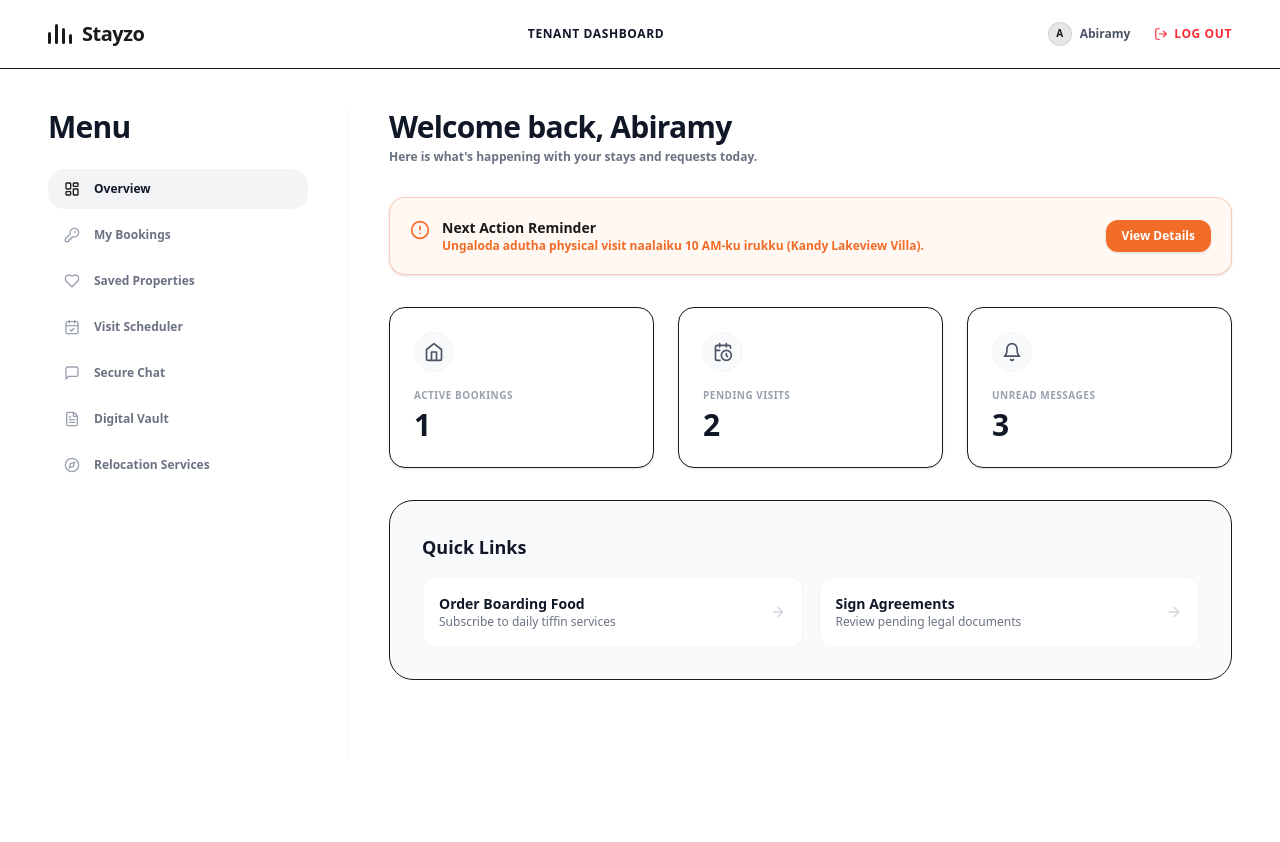
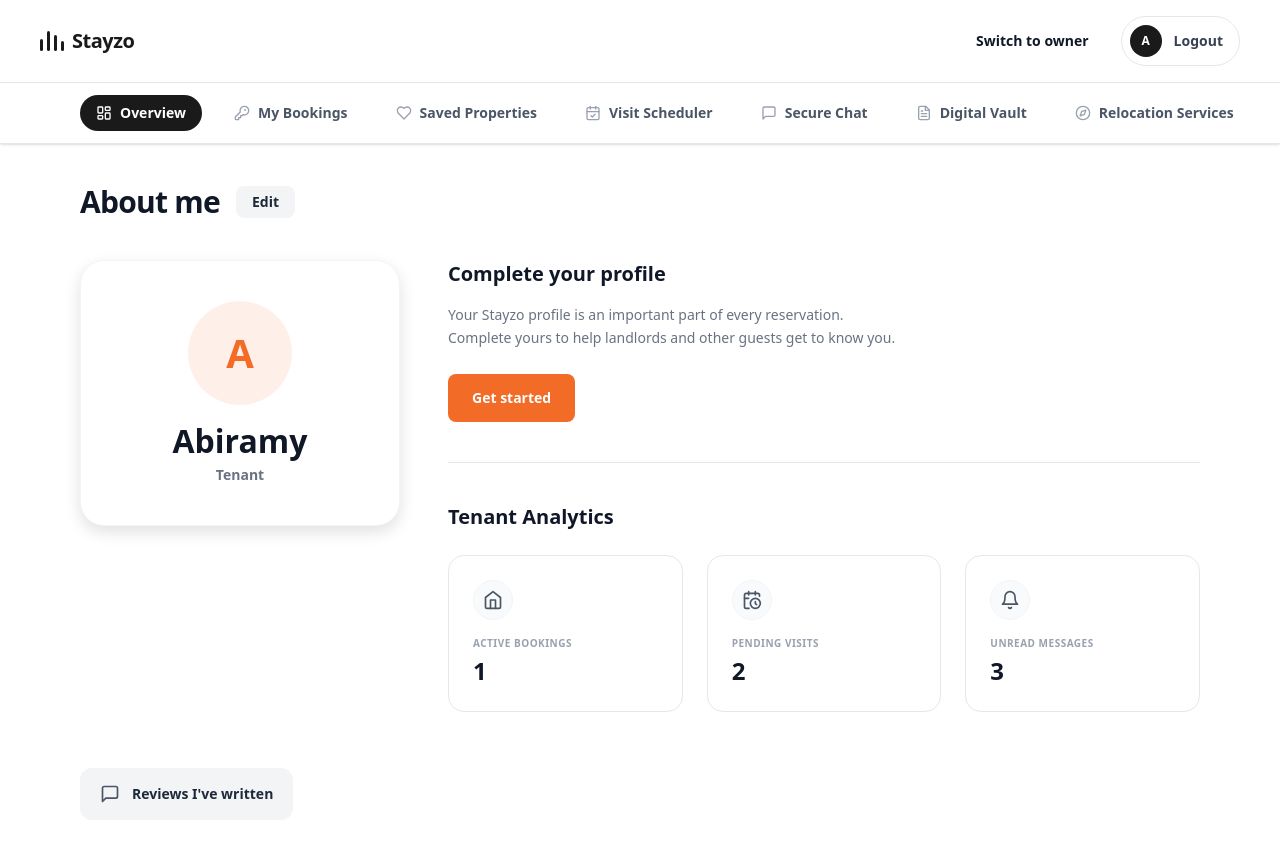
Before and after one commit to AbiNathan11/Stayzo_frontend, a Next.js app: page /dashboard/tenant in a window 1280 px wide. Shown: the top 842 px of the page. Before the commit the page ends 800 px from the top, so only its background shows below. Built offline with nearby package versions, Linux system fonts and the light colour scheme.

Commit message:
frontend

```diff
--- a/src/app/dashboard/tenant/layout.tsx
+++ b/src/app/dashboard/tenant/layout.tsx
@@ -55,10 +55,10 @@ export default function TenantDashboardLayout({
     <div className="min-h-screen bg-white text-[#1A1A1A] font-sans selection:bg-[#1A1A1A] selection:text-white flex flex-col">
 
       {/* Top Header */}
-      <header className="w-full bg-white border-b border-gray-150 py-5 px-6 sm:px-12 flex justify-between items-center z-50 shrink-0 select-none">
+      <header className="w-full bg-white border-b border-gray-200 py-4 px-6 sm:px-10 flex justify-between items-center z-50 shrink-0 select-none">
 
         {/* Left Brand Logo */}
-        <Link href="/" className="flex items-center space-x-2.5 group">
+        <Link href="/" className="flex items-center space-x-2 group">
           <div className="flex items-end space-x-1 h-5">
             <div className="w-[3px] h-3 bg-[#1A1A1A] rounded-full group-hover:bg-[#1A1A1A] transition-colors"></div>
             <div className="w-[3px] h-5 bg-[#1A1A1A] rounded-full group-hover:bg-[#1A1A1A] transition-colors"></div>
@@ -68,38 +68,26 @@ export default function TenantDashboardLayout({
           <span className="text-xl font-bold tracking-tight text-[#1A1A1A]">Stayzo</span>
         </Link>
 
-        {/* Center Navigation Links (Simplified for Layout) */}
-        <nav className="hidden md:flex items-center space-x-8 text-xs font-bold text-gray-500">
-          <span className="text-gray-900 font-extrabold uppercase tracking-wider">Tenant Dashboard</span>
-        </nav>
-
         {/* Right utility options */}
-        <div className="flex items-center space-x-6">
-          <div className="hidden sm:flex items-center space-x-2 text-xs font-bold text-gray-600">
-            <div className="w-6 h-6 rounded-full bg-[#1A1A1A]/10 text-[#1A1A1A] flex items-center justify-center text-[10px] font-extrabold shrink-0 border border-[#1A1A1A]/10">
+        <div className="flex items-center space-x-4">
+          <span className="hidden sm:inline text-sm font-semibold text-gray-900 cursor-pointer hover:bg-gray-50 px-4 py-2 rounded-full transition">
+            Switch to owner
+          </span>
+          <button
+            onClick={handleLogout}
+            className="flex items-center space-x-3 bg-white border border-gray-200 hover:shadow-md transition rounded-full p-2 pr-4 cursor-pointer"
+          >
+            <div className="w-8 h-8 rounded-full bg-[#1A1A1A] text-white flex items-center justify-center text-xs font-bold shrink-0">
               {userInitial}
             </div>
-            <span>{user?.firstName}</span>
-          </div>
-          <button
-            onClick={handleLogout}
-            className="flex items-center space-x-1.5 text-xs font-extrabold text-red-500 hover:text-red-600 transition uppercase tracking-wider cursor-pointer"
-          >
-            <LogOut className="w-3.5 h-3.5" />
-            <span className="hidden sm:inline">Log out</span>
+            <span className="text-sm font-semibold text-gray-700 hidden sm:inline">Logout</span>
           </button>
         </div>
       </header>
 
-      {/* Main Layout Grid */}
-      <div className="flex-1 flex flex-col md:flex-row max-w-7xl w-full mx-auto px-6 sm:px-12 py-10 gap-10">
-
-        {/* Left Column: Sidebar Navigation */}
-        <aside className="w-full md:w-[260px] shrink-0">
-          <div className="space-y-6 sticky top-8">
-            <h1 className="text-3xl font-extrabold tracking-tight text-gray-900 mb-6">Menu</h1>
-
-            <nav className="flex flex-col space-y-1.5">
+      {/* Horizontal Dashboard Navigation */}
+      <div className="w-full bg-white border-b border-gray-200 shadow-sm sticky top-0 z-40 overflow-x-auto no-scrollbar">
+        <nav className="max-w-[1200px] mx-auto px-6 sm:px-10 flex items-center space-x-1 sm:space-x-4 py-3">
           {navItems.map((item) => {
             const isActive = pathname === item.href;
             const Icon = item.icon;
@@ -108,29 +96,25 @@ export default function TenantDashboardLayout({
               <Link
                 key={item.href}
                 href={item.href}
-                    className={`flex items-center space-x-3.5 w-full px-4 py-3 rounded-2xl text-xs font-extrabold transition text-left select-none ${
+                className={`flex items-center space-x-2 px-4 py-2 rounded-full text-xs sm:text-sm font-semibold transition whitespace-nowrap select-none ${
                   isActive
-                        ? 'bg-gray-100 text-gray-900'
-                        : 'text-gray-500 hover:bg-gray-50 hover:text-gray-900'
+                    ? 'bg-[#1A1A1A] text-white'
+                    : 'text-gray-600 hover:bg-gray-100 hover:text-gray-900'
                 }`}
               >
-                    <Icon className={`w-4 h-4 shrink-0 ${isActive ? 'text-[#1A1A1A]' : 'text-gray-400'}`} />
+                <Icon className={`w-4 h-4 shrink-0 ${isActive ? 'text-white' : 'text-gray-400'}`} />
                 <span>{item.name}</span>
               </Link>
             )
           })}
         </nav>
       </div>
-        </aside>
 
-        {/* Vertical divider line */}
-        <div className="hidden md:block w-px bg-gray-100 self-stretch"></div>
-
-        {/* Right Column: Displaying Active Page Content */}
-        <main className="flex-1 min-w-0">
+      {/* Main Content Area */}
+      <div className="flex-1 max-w-[1200px] w-full mx-auto px-6 sm:px-10 py-10">
+        <main className="w-full min-w-0">
           {children}
         </main>
-
       </div>
     </div>
   );
--- a/src/app/dashboard/tenant/page.tsx
+++ b/src/app/dashboard/tenant/page.tsx
@@ -1,7 +1,7 @@
 "use client";
 
 import React, { useState, useEffect } from 'react';
-import { Home, CalendarClock, Bell, AlertCircle, ArrowRight } from 'lucide-react';
+import { Home, CalendarClock, Bell, MessageSquare } from 'lucide-react';
 import Link from 'next/link';
 
 export default function TenantOverviewPage() {
@@ -24,87 +24,92 @@ export default function TenantOverviewPage() {
     }
   }, []);
 
+  const userInitial = user?.firstName?.charAt(0).toUpperCase() || 'A';
+
   return (
-    <div className="space-y-8 animate-in fade-in duration-300">
+    <div className="space-y-10 animate-in fade-in duration-300">
 
-      {/* Welcome Header */}
-      <div>
-        <h2 className="text-3xl font-extrabold tracking-tight text-gray-900">
-          Welcome back, {user?.firstName}
-        </h2>
-        <p className="text-gray-500 text-xs font-semibold mt-1">
-          Here is what's happening with your stays and requests today.
-        </p>
+      {/* Title & Edit Button */}
+      <div className="flex items-center space-x-4">
+        <h2 className="text-3xl font-semibold tracking-tight text-gray-900">About me</h2>
+        <button className="text-sm font-semibold text-gray-800 bg-gray-100 hover:bg-gray-200 rounded-lg px-4 py-1.5 transition cursor-pointer select-none">
+          Edit
+        </button>
       </div>
 
-      {/* Next Action Reminder (Alert) */}
-      <div className="bg-[#FFF8F3] border border-[#F26B27]/30 rounded-2xl p-5 flex flex-col sm:flex-row items-start sm:items-center justify-between gap-4 shadow-sm">
-        <div className="flex items-start space-x-3">
-          <AlertCircle className="w-5 h-5 text-[#F26B27] shrink-0 mt-0.5" />
-          <div>
-            <h4 className="text-sm font-extrabold text-[#1A1A1A]">Next Action Reminder</h4>
-            <p className="text-xs font-semibold text-[#F26B27]">Ungaloda adutha physical visit naalaiku 10 AM-ku irukku (Kandy Lakeview Villa).</p>
+      <div className="flex flex-col lg:flex-row items-start gap-12">
+
+        {/* Giant Avatar Card (Left side of content area) */}
+        <div className="w-full lg:w-[320px] bg-white border border-gray-100 shadow-[0_6px_16px_rgba(0,0,0,0.12)] rounded-3xl p-10 flex flex-col items-center text-center shrink-0">
+          <div className="w-[104px] h-[104px] rounded-full bg-[#F26B27]/10 text-[#F26B27] flex items-center justify-center text-[40px] font-semibold mb-4">
+            {userInitial}
           </div>
-        </div>
-        <Link href="/dashboard/tenant/visits" className="bg-[#F26B27] hover:bg-[#D95A1E] text-white px-4 py-2 rounded-xl text-xs font-extrabold shadow-sm transition shrink-0 whitespace-nowrap">
-          View Details
-        </Link>
+          <h3 className="text-[32px] font-semibold text-gray-900 leading-tight">
+            {user?.firstName}
+          </h3>
+          <p className="text-gray-500 text-sm font-semibold mt-1">Tenant</p>
         </div>
 
+        {/* Complete Profile & Stats (Right side of content area) */}
+        <div className="flex-1 space-y-10">
+
+          <div className="space-y-4 max-w-md">
+            <h4 className="text-xl font-semibold text-gray-900">Complete your profile</h4>
+            <p className="text-gray-500 text-sm leading-relaxed">
+              Your Stayzo profile is an important part of every reservation. Complete yours to help landlords and other guests get to know you.
+            </p>
+            <button className="bg-[#F26B27] hover:bg-[#D95A1E] text-white px-6 py-3.5 rounded-lg text-sm font-semibold transition active:scale-95 mt-2">
+              Get started
+            </button>
+          </div>
+
+          <div className="border-t border-gray-200 pt-10">
+            <h4 className="text-xl font-semibold text-gray-900 mb-6">Tenant Analytics</h4>
             {/* Quick Stats Grid */}
             <div className="grid grid-cols-1 sm:grid-cols-3 gap-6">
 
-        <div className="bg-white border border-gray-150 rounded-2xl p-6 shadow-sm flex flex-col justify-between">
+              <div className="bg-white border border-gray-200 rounded-2xl p-6 hover:shadow-md transition">
                 <div className="w-10 h-10 rounded-full bg-gray-50 flex items-center justify-center mb-4 border border-gray-100">
                   <Home className="w-5 h-5 text-gray-600" />
                 </div>
                 <div>
-            <p className="text-[10px] uppercase tracking-wider font-extrabold text-gray-400">Active Bookings</p>
-            <h3 className="text-3xl font-black text-gray-900 mt-1">1</h3>
+                  <p className="text-[10px] uppercase tracking-wider font-bold text-gray-400">Active Bookings</p>
+                  <h3 className="text-2xl font-bold text-gray-900 mt-1">1</h3>
                 </div>
               </div>
 
-        <div className="bg-white border border-gray-150 rounded-2xl p-6 shadow-sm flex flex-col justify-between">
+              <div className="bg-white border border-gray-200 rounded-2xl p-6 hover:shadow-md transition">
                 <div className="w-10 h-10 rounded-full bg-gray-50 flex items-center justify-center mb-4 border border-gray-100">
                   <CalendarClock className="w-5 h-5 text-gray-600" />
                 </div>
                 <div>
-            <p className="text-[10px] uppercase tracking-wider font-extrabold text-gray-400">Pending Visits</p>
-            <h3 className="text-3xl font-black text-gray-900 mt-1">2</h3>
+                  <p className="text-[10px] uppercase tracking-wider font-bold text-gray-400">Pending Visits</p>
+                  <h3 className="text-2xl font-bold text-gray-900 mt-1">2</h3>
                 </div>
               </div>
 
-        <div className="bg-white border border-gray-150 rounded-2xl p-6 shadow-sm flex flex-col justify-between">
+              <div className="bg-white border border-gray-200 rounded-2xl p-6 hover:shadow-md transition">
                 <div className="w-10 h-10 rounded-full bg-gray-50 flex items-center justify-center mb-4 border border-gray-100">
                   <Bell className="w-5 h-5 text-gray-600" />
                 </div>
                 <div>
-            <p className="text-[10px] uppercase tracking-wider font-extrabold text-gray-400">Unread Messages</p>
-            <h3 className="text-3xl font-black text-gray-900 mt-1">3</h3>
+                  <p className="text-[10px] uppercase tracking-wider font-bold text-gray-400">Unread Messages</p>
+                  <h3 className="text-2xl font-bold text-gray-900 mt-1">3</h3>
+                </div>
+              </div>
+
+            </div>
           </div>
         </div>
 
       </div>
 
-      {/* Recent Activity or Quick Links */}
-      <div className="bg-gray-50 rounded-3xl p-8 border border-gray-150 mt-8">
-        <h3 className="text-lg font-extrabold text-gray-900 mb-4">Quick Links</h3>
-        <div className="grid grid-cols-1 sm:grid-cols-2 gap-4">
-          <Link href="/dashboard/tenant/services" className="flex items-center justify-between p-4 bg-white border border-gray-100 rounded-xl hover:shadow-md transition group">
-            <div>
-              <h4 className="font-bold text-sm text-gray-900">Order Boarding Food</h4>
-              <p className="text-xs text-gray-500 font-medium">Subscribe to daily tiffin services</p>
-            </div>
-            <ArrowRight className="w-4 h-4 text-gray-300 group-hover:text-[#1A1A1A] transition-colors" />
-          </Link>
-          <Link href="/dashboard/tenant/documents" className="flex items-center justify-between p-4 bg-white border border-gray-100 rounded-xl hover:shadow-md transition group">
-            <div>
-              <h4 className="font-bold text-sm text-gray-900">Sign Agreements</h4>
-              <p className="text-xs text-gray-500 font-medium">Review pending legal documents</p>
-            </div>
-            <ArrowRight className="w-4 h-4 text-gray-300 group-hover:text-[#1A1A1A] transition-colors" />
-          </Link>
-        </div>
+      {/* Reviews Button Link Card */}
+      <div className="pt-4">
+        <button className="flex items-center space-x-3 text-sm font-semibold text-gray-800 bg-gray-100 hover:bg-gray-200 rounded-xl px-5 py-4 transition select-none">
+          <MessageSquare className="w-5 h-5 text-gray-600" />
+          <span>Reviews I've written</span>
+        </button>
       </div>
 
     </div>
```
Lines whose indentation alone changed are shown as unchanged.
